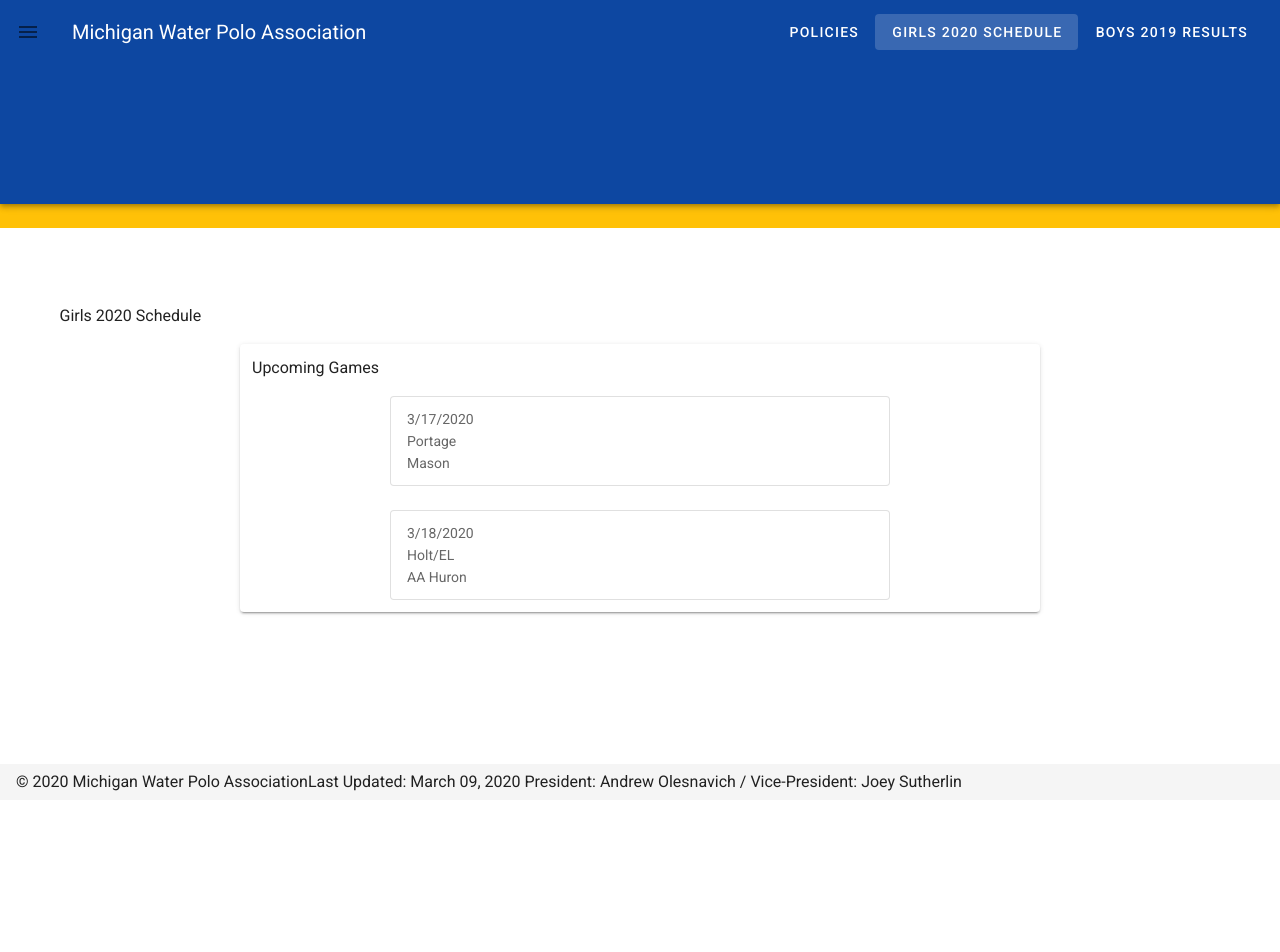
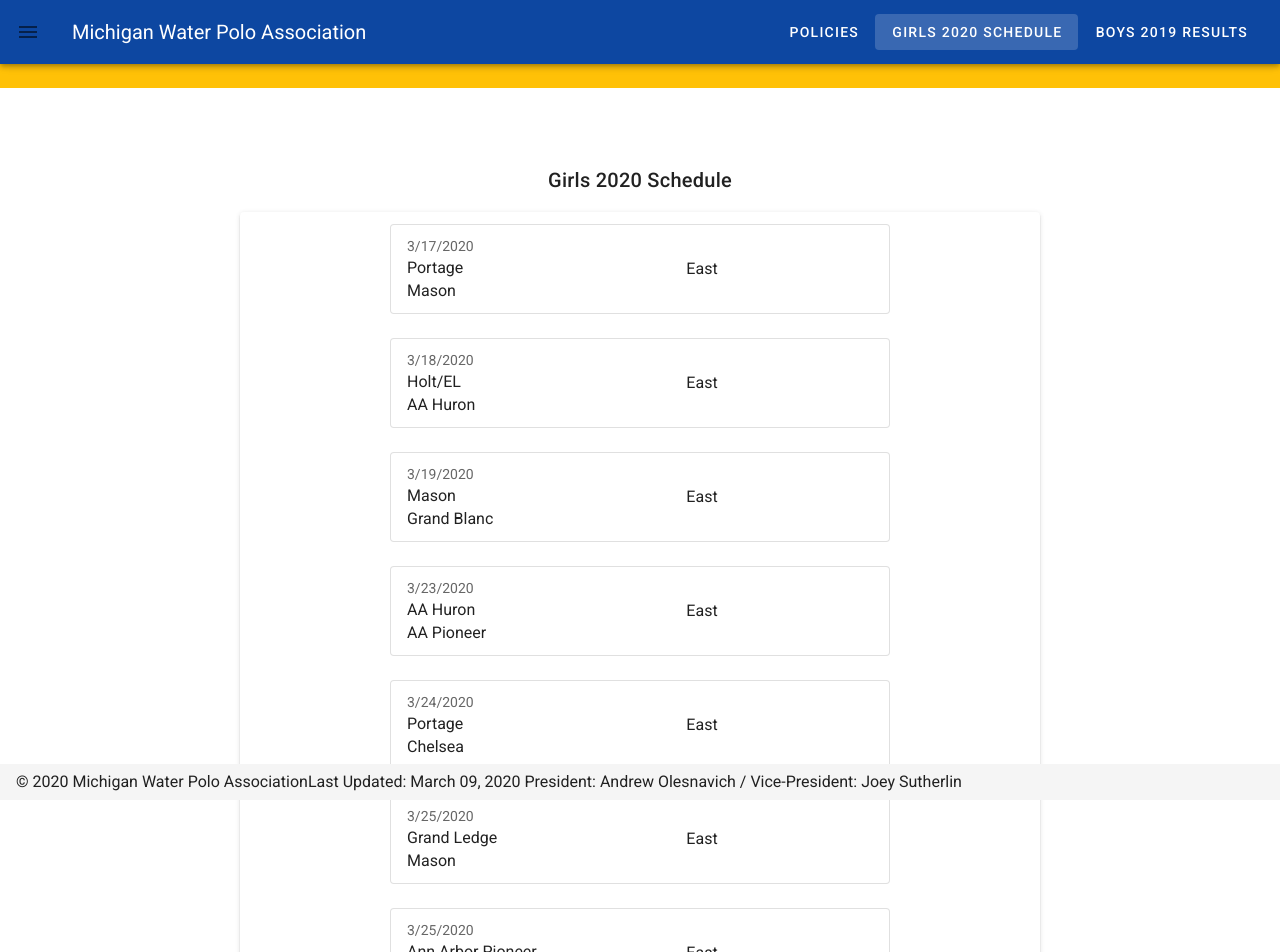
Before and after one commit to Catalyst-Digital-Ventures/Michigan-Water-Polo, a Nuxt app: page /girls2020schedule in a window 1280 px wide. Shown: the top 952 px of the page. Before the commit the page ends 800 px from the top, so only its background shows below. Built offline with nearby package versions, Linux system fonts and the light colour scheme.

Commit message:
schedule work

```diff
--- a/assets/site.css
+++ b/assets/site.css
@@ -53,3 +53,14 @@
 .logo {
 	width: 250px;
 }
+.region {
+	display: flex;
+	justify-content: flex-end;
+	align-items: center;
+}
+
+.title {
+	display: flex;
+	justify-content: center;
+	align-items: center;
+}
--- a/data/2020girlsSchedule.json
+++ b/data/2020girlsSchedule.json
@@ -14,5 +14,45 @@
 		"date": "3/18/2020",
 		"src": "https://cdn.vuetifyjs.com/images/cards/house.jpg",
 		"flex": 12
+	},
+	{
+		"home": "Mason",
+		"away": "Grand Blanc",
+		"region": "East",
+		"date": "3/19/2020",
+		"src": "https://cdn.vuetifyjs.com/images/cards/house.jpg",
+		"flex": 12
+	},
+	{
+		"home": "AA Huron",
+		"away": "AA Pioneer",
+		"region": "East",
+		"date": "3/23/2020",
+		"src": "https://cdn.vuetifyjs.com/images/cards/house.jpg",
+		"flex": 12
+	},
+	{
+		"home": "Portage",
+		"away": "Chelsea",
+		"region": "East",
+		"date": "3/24/2020",
+		"src": "https://cdn.vuetifyjs.com/images/cards/house.jpg",
+		"flex": 12
+	},
+	{
+		"home": "Grand Ledge",
+		"away": "Mason",
+		"region": "East",
+		"date": "3/25/2020",
+		"src": "https://cdn.vuetifyjs.com/images/cards/house.jpg",
+		"flex": 12
+	},
+	{
+		"home": "Ann Arbor Pioneer",
+		"away": "Skyline",
+		"region": "East",
+		"date": "3/25/2020",
+		"src": "https://cdn.vuetifyjs.com/images/cards/house.jpg",
+		"flex": 12
 	}
 ]
--- a/pages/boys2019results.vue
+++ b/pages/boys2019results.vue
@@ -1,23 +1,24 @@
 
 <template>
+  <div>
+    <p class="title">Boys 2019 Results</p>
     <v-card class="mx-auto" max-width="800">
       <v-container fluid>
-      Boys 2019 Results
         <v-row>
           <v-col v-for="card in cards" :key="card.home" :cols="card.flex">
             <v-card class="mx-auto" max-width="500" outlined>
               <v-list-item three-line>
                 <v-list-item-content>
                   <div class="overline mb-1">FINAL</div>
-                <v-list-item-subtitle v-text="card.home"></v-list-item-subtitle>
-                <v-list-item-subtitle v-text="card.away"></v-list-item-subtitle>
+                  <v-list-item-title v-text="card.home"></v-list-item-title>
+                  <v-list-item-title v-text="card.away"></v-list-item-title>
                 </v-list-item-content>
                 <v-spacer></v-spacer>
 
                 <v-list-item-content>
                   <div class="overline mb-1">Score</div>
-                <v-list-item-subtitle v-text="card.homeScore"></v-list-item-subtitle>
-                <v-list-item-subtitle v-text="card.awayScore"></v-list-item-subtitle>
+                  <v-list-item-title v-text="card.homeScore"></v-list-item-title>
+                  <v-list-item-title v-text="card.awayScore"></v-list-item-title>
                 </v-list-item-content>
               </v-list-item>
 
@@ -28,7 +29,9 @@
           </v-col>
         </v-row>
       </v-container>
+      <v-pagination v-model="cards" :length="6"></v-pagination>
     </v-card>
+  </div>
 </template>
 
 <script>
--- a/pages/girls2020schedule.vue
+++ b/pages/girls2020schedule.vue
@@ -1,19 +1,20 @@
 
 <template>
   <div>
-    <p>Girls 2020 Schedule</p>
+    <p class="title">Girls 2020 Schedule</p>
     <v-card class="mx-auto" max-width="800">
       <v-container fluid>
-        <p>Upcoming Games</p>
-
         <v-row>
           <v-col v-for="card in cards" :key="card.date" :cols="card.flex">
             <v-card class="mx-auto" max-width="500" outlined>
               <v-list-item three-line>
                 <v-list-item-content>
                   <v-list-item-subtitle v-text="card.date"></v-list-item-subtitle>
-                  <v-list-item-subtitle v-text="card.home"></v-list-item-subtitle>
-                  <v-list-item-subtitle v-text="card.away"></v-list-item-subtitle>
+                  <v-list-item-title v-text="card.home"></v-list-item-title>
+                  <v-list-item-title v-text="card.away"></v-list-item-title>
+                </v-list-item-content>
+                <v-list-item-content>
+                  <v-list-item-title v-text="card.region" class="region"></v-list-item-title>
                 </v-list-item-content>
                 <v-spacer></v-spacer>
               </v-list-item>
@@ -21,6 +22,7 @@
           </v-col>
         </v-row>
       </v-container>
+      <v-pagination v-model="page" :length="6"></v-pagination>
     </v-card>
   </div>
 </template>
```
Lines whose indentation alone changed are shown as unchanged.
